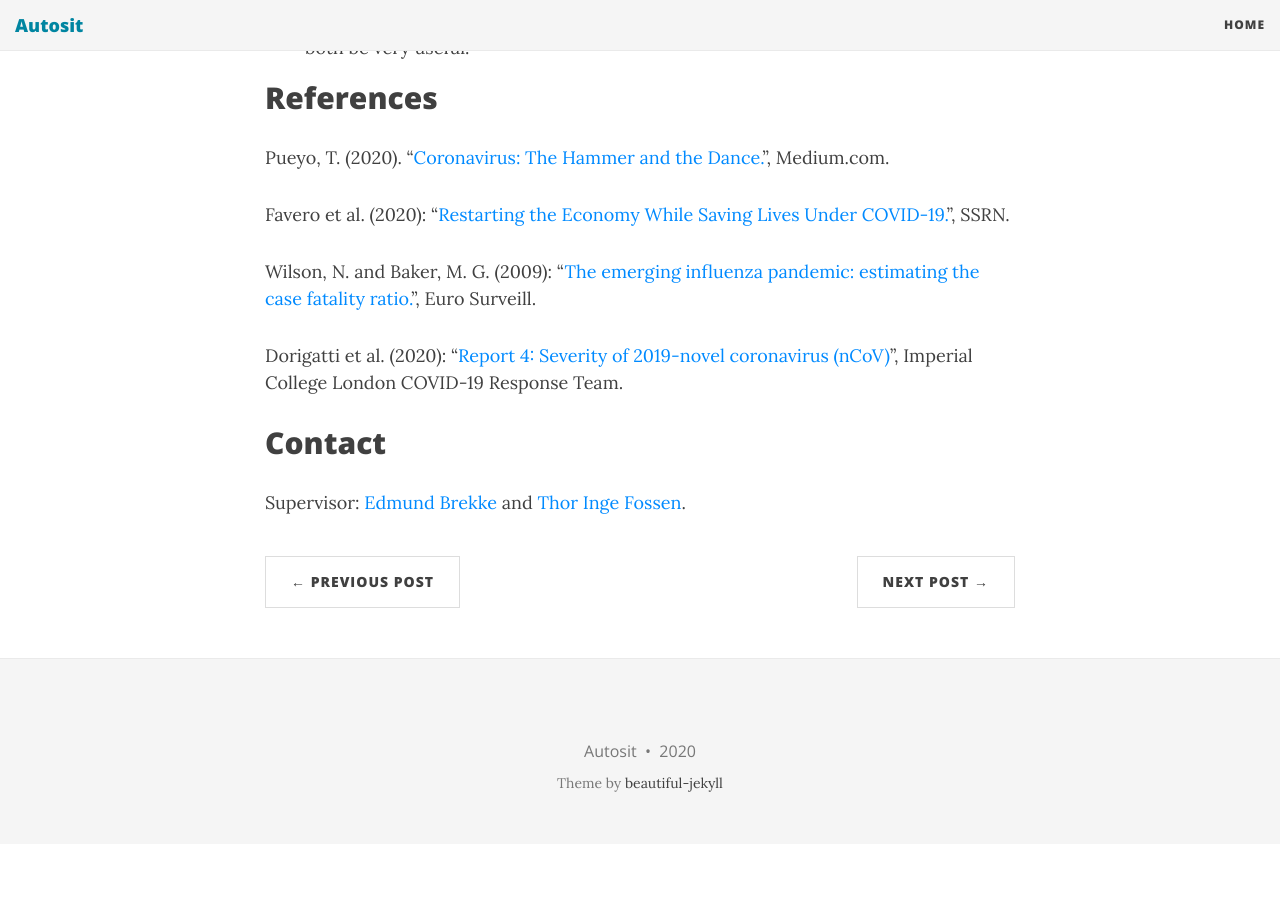
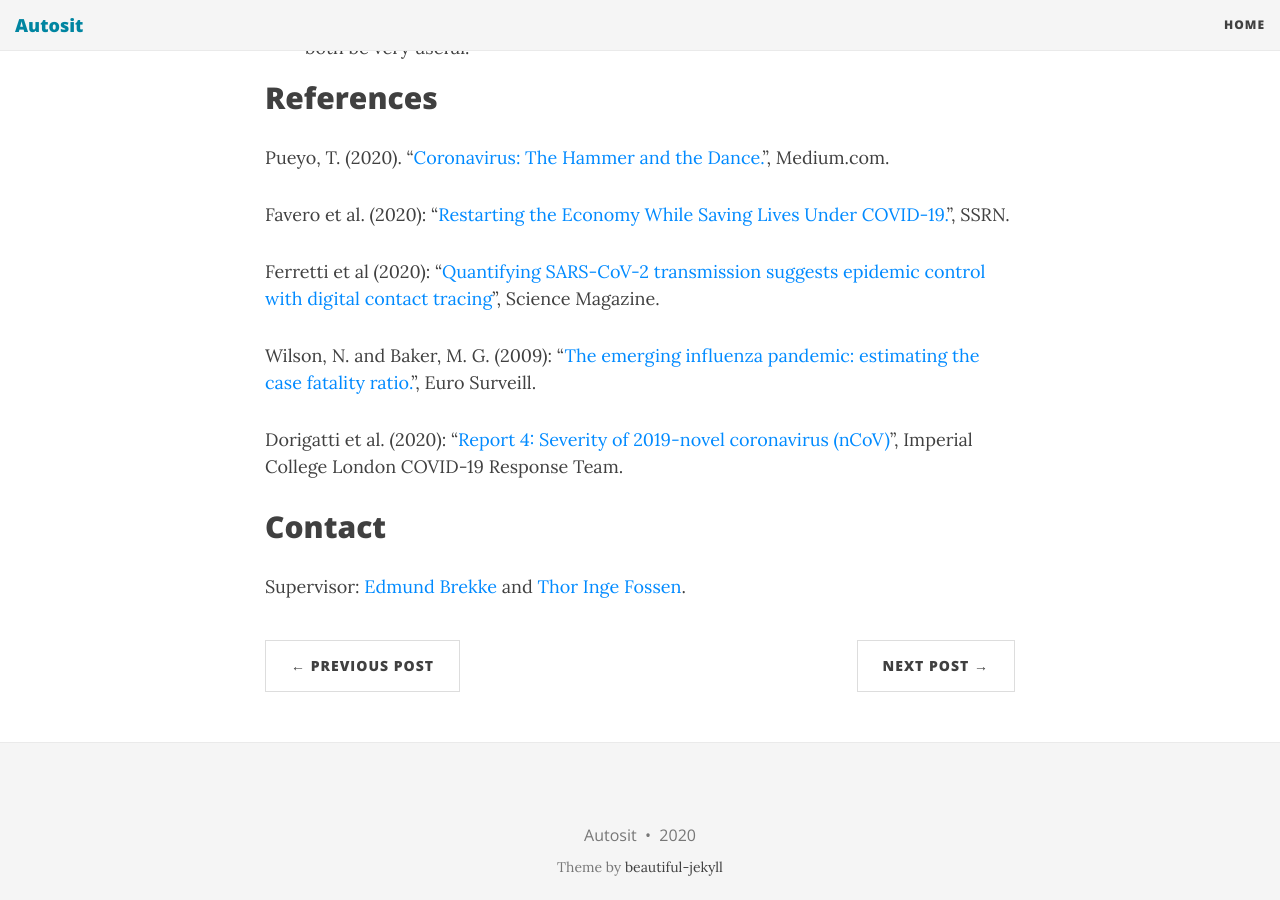
Before and after one commit to autosit/autosit.github.io, a Jekyll site: the page built from _posts/2020-04-08-corona.md, in a window 1280 px wide and 900 px high, scrolled down 2566 px. Built offline with Jekyll 4.4.1, drawn with Linux system fonts in a browser that asks for light colours; nearby versions of some CDN libraries; before the commit the page ends 3410 px from its top, so only the background shows below that.

```diff
--- a/_posts/2020-04-08-corona.md
+++ b/_posts/2020-04-08-corona.md
@@ -50,6 +50,8 @@
 
 Favero et al. (2020): "[Restarting the Economy While Saving Lives Under COVID-19.][Favero2020]", SSRN.
 
+Ferretti et al (2020): "[Quantifying SARS-CoV-2 transmission suggests epidemic control with digital contact tracing][Ferretti2020]", Science Magazine.
+
 Wilson, N. and Baker, M. G. (2009): “[The emerging influenza pandemic: estimating the case fatality ratio.][Wilson2009]”, Euro Surveill.
 
 Dorigatti et al. (2020): “[Report 4: Severity of 2019-novel coronavirus (nCoV)][Dorigatti2020]”, Imperial College London COVID-19 Response Team.
```
Also changed, not shown: other parts of _posts/2020-04-08-corona.md (+1 -0 lines).
